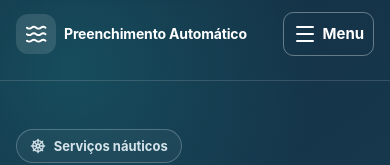
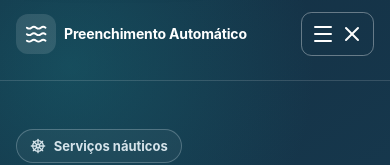
Before and after one commit to matheusdebrito/preenchimento-automatico, a React (Vite) app in the folder frontend/: page / in a window 390 px wide. Shown: the top 165 px of the page. Built offline with nearby package versions, Linux system fonts and the light colour scheme; no server answers.

Commit message:
fix(mobile-nav): keep icon-only toggle stable with accessible open/close labels

```diff
--- a/frontend/src/components/layout/AppHeader.tsx
+++ b/frontend/src/components/layout/AppHeader.tsx
@@ -59,13 +59,14 @@ export function AppHeader({ variant = 'default' }: AppHeaderProps) {
 
         <button
           type="button"
-          className="menu-toggle"
+          className={cx('menu-toggle', menuOpen && 'menu-toggle--open')}
+          aria-label={menuOpen ? 'Fechar menu' : 'Menu'}
           aria-expanded={menuOpen}
           aria-controls={navId}
           onClick={() => setMenuOpen((value) => !value)}
         >
-          {menuOpen ? <X aria-hidden="true" /> : <Menu aria-hidden="true" />}
-          <span>{menuOpen ? 'Fechar menu' : 'Menu'}</span>
+          <Menu className="menu-toggle__menu-icon" aria-hidden="true" />
+          <X className="menu-toggle__close-icon" aria-hidden="true" />
         </button>
 
         <nav
```
